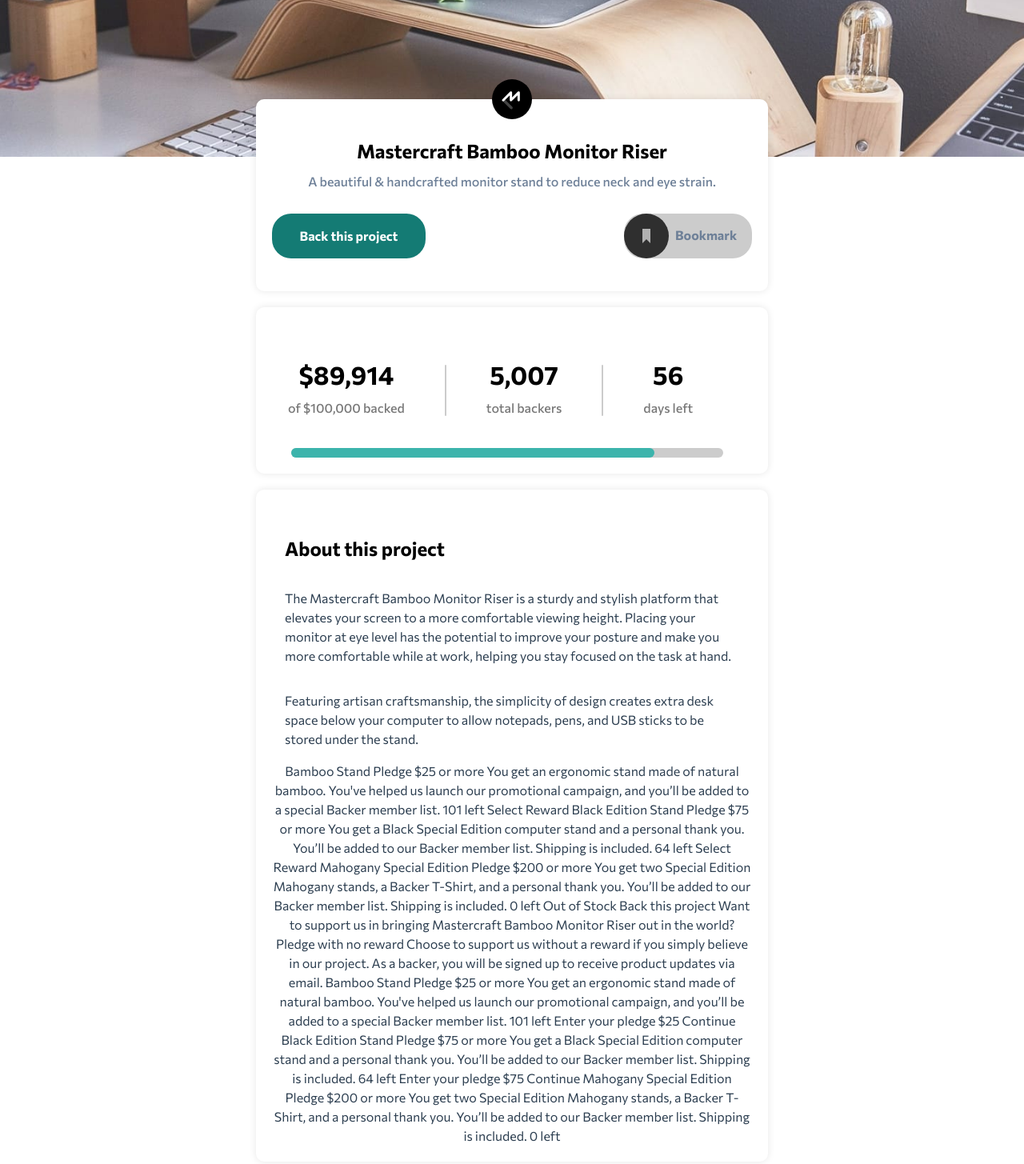
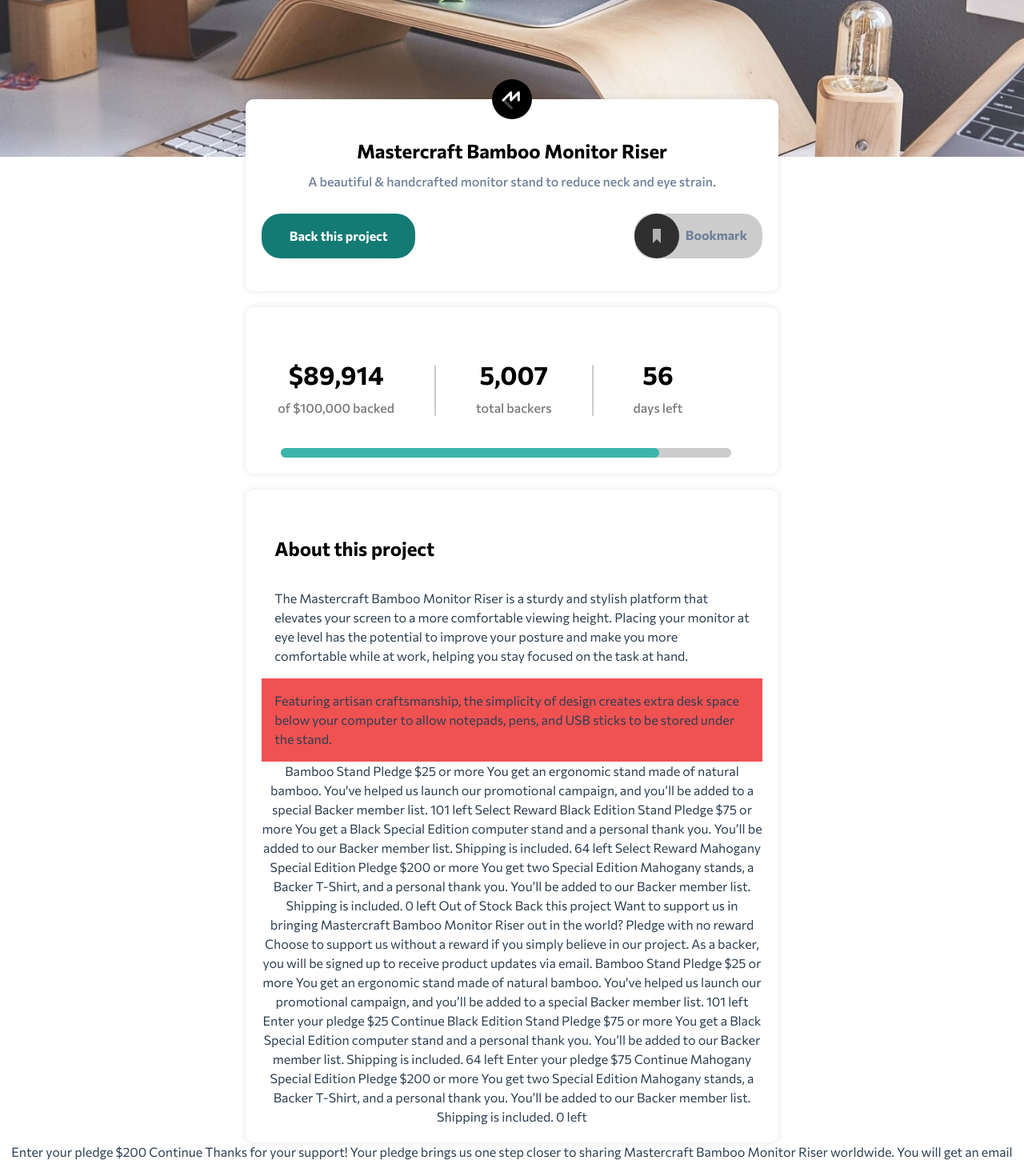
Before and after one commit to CHEGEBB/Mastering-Vue-Journey, a Vue app in the folder crowdfunding-product-page-main/: page / in a window 1280 px wide. Shown: the part 160-1615 px from the top of the page at 80% size. Built offline with nearby package versions, Linux system fonts and the light colour scheme.

Commit message:
Refactor header styling in App.vue: Update about section with padding and font styling

```diff
--- a/crowdfunding-product-page-main/src/App.vue
+++ b/crowdfunding-product-page-main/src/App.vue
@@ -64,14 +64,14 @@
       </div>
     </div>
     <div class="about ">
-      <h2 class="text-left p-4">About this project</h2>
+      <h2 class="text-left p-4 ">About this project</h2>
       <p class="text-left p-4">
         The Mastercraft Bamboo Monitor Riser is a sturdy and stylish
       platform that elevates your screen to a more comfortable viewing height. Placing
       your monitor at eye level has the potential to improve your posture and make you
       more comfortable while at work, helping you stay focused on the task at hand.
       </p>
-       <p class="text-left p-4">
+       <p class="text-left p-4 bg-red-500 w-full">
         Featuring artisan craftsmanship, the simplicity of design creates extra desk space
       below your computer to allow notepads, pens, and USB sticks to be stored under the
       stand.
@@ -204,7 +204,7 @@
   box-shadow: 0px 0px 10px 0px rgba(0, 0, 0, 0.1);
   padding: 20px;
   margin: 0 auto;
-  width: 50%;
+  width: 52%;
   margin-top: -100px;
 }
 .content .fact-section {
@@ -213,7 +213,7 @@
   box-shadow: 0px 0px 10px 0px rgba(0, 0, 0, 0.1);
   padding: 20px;
   margin: 0 auto;
-  width: 50%;
+  width: 52%;
 }
 .content .about {
   background: #ffffff;
@@ -221,7 +221,7 @@
   box-shadow: 0px 0px 10px 0px rgba(0, 0, 0, 0.1);
   padding: 20px;
   margin: 0 auto;
-  width: 50%;
+  width: 52%;
 }
 .master p {
   font-size: 1rem;
```
